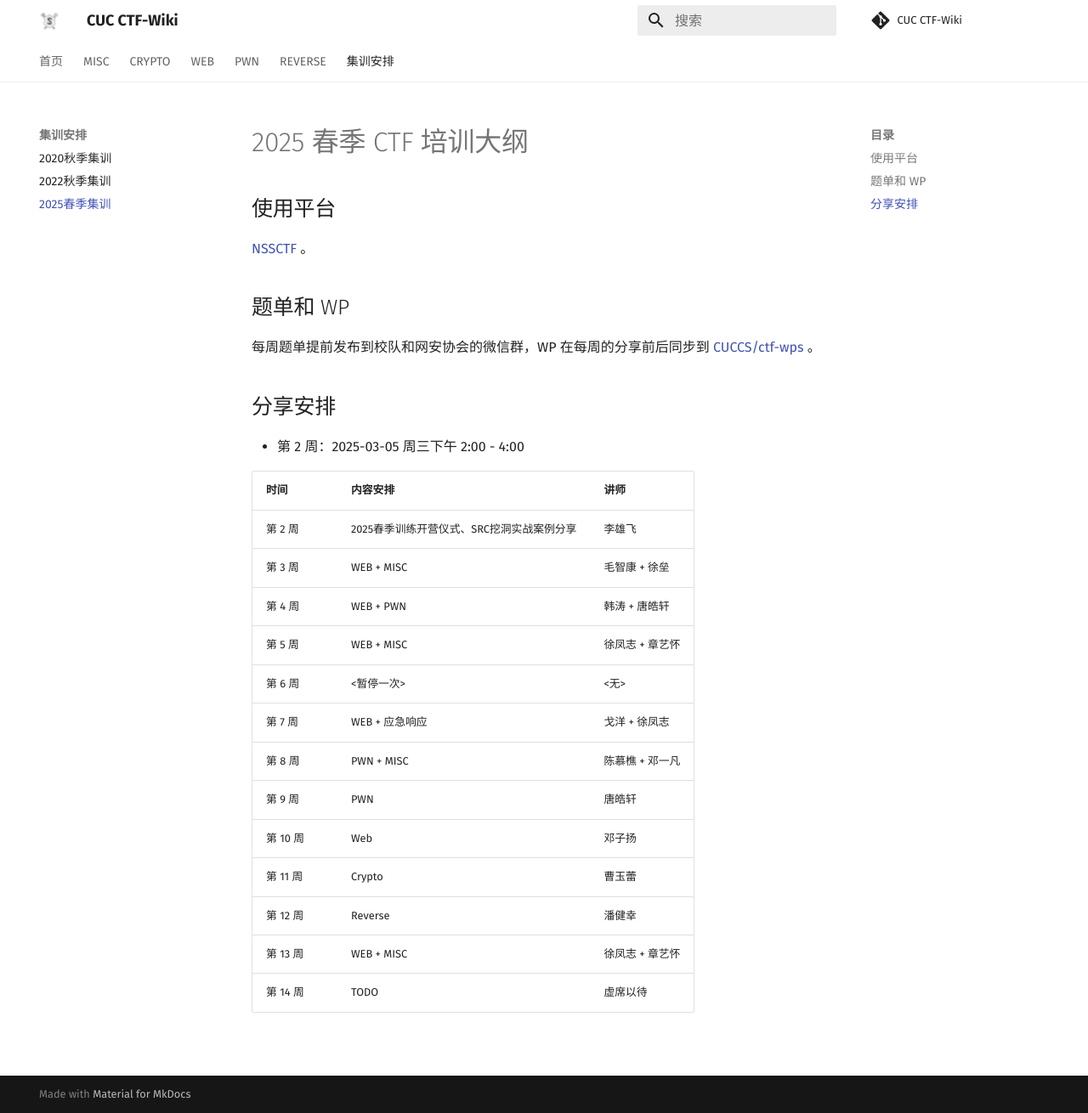
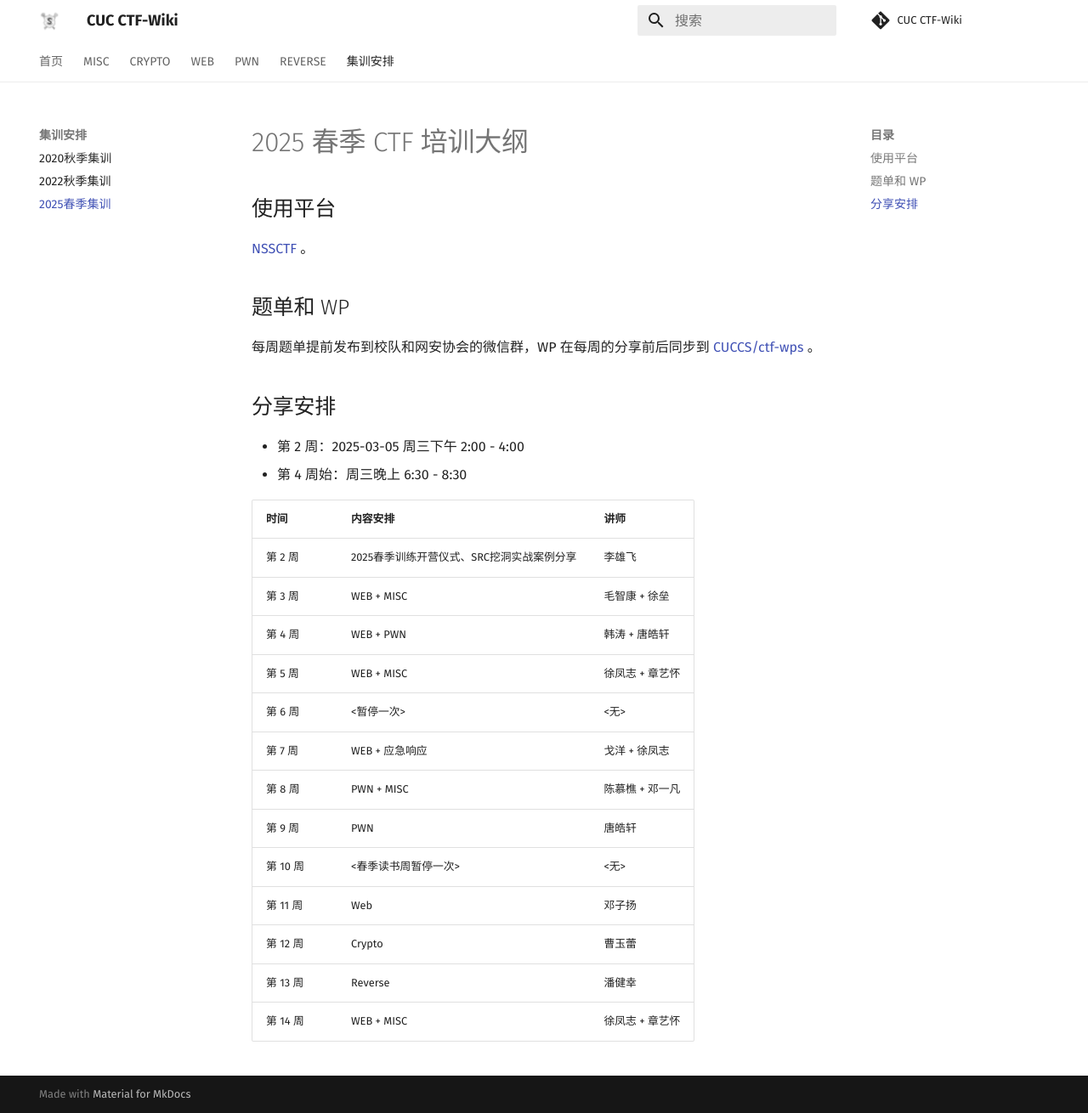
Before and after one commit to CUCCS/ctf-wiki, an MkDocs documentation site: the page built from docs/training/2025Spring/README.md, in a window 1280 px wide and 1310 px high. Shown: the whole window at 85% size. Built offline with MkDocs 1.6.1 and Material for MkDocs 9.7.7, drawn with Linux system fonts in a browser that asks for light colours; comment, search, counter and statistics services are not loaded.

Commit message:
修改活动安排

```diff
--- a/docs/training/2025Spring/README.md
+++ b/docs/training/2025Spring/README.md
@@ -13,6 +13,7 @@
 ## 分享安排
 
 - 第 2 周：2025-03-05 周三下午 2:00 - 4:00
+- 第 4 周始：周三晚上 6:30 - 8:30
 
 | 时间     | 内容安排                                  | 讲师            |
 | ----     | ----                                      | ----            |
@@ -21,11 +22,11 @@
 | 第 4 周  | WEB + PWN                                 | 韩涛 + 唐皓轩   |
 | 第 5 周  | WEB + MISC                                | 徐凤志 + 章艺怀 |
 | 第 6 周  | <暂停一次>                                | <无>            |
-| 第 7 周  | WEB + 应急响应                             | 戈洋 + 徐凤志   |
+| 第 7 周  | WEB + 应急响应                            | 戈洋 + 徐凤志   |
 | 第 8 周  | PWN + MISC                                | 陈慕樵 + 邓一凡 |
 | 第 9 周  | PWN                                       | 唐皓轩          |
-| 第 10 周 | Web                                      | 邓子扬        |
-| 第 11 周 | Crypto                                     | 曹玉蕾        |
-| 第 12 周 | Reverse                                     | 潘健幸        |
-| 第 13 周 | WEB + MISC                                | 徐凤志 + 章艺怀 |
-| 第 14 周 | TODO                                      | 虚席以待        |
+| 第 10 周 | <春季读书周暂停一次>                      | <无>            |
+| 第 11 周 | Web                                       | 邓子扬          |
+| 第 12 周 | Crypto                                    | 曹玉蕾          |
+| 第 13 周 | Reverse                                   | 潘健幸          |
+| 第 14 周 | WEB + MISC                                | 徐凤志 + 章艺怀 |
```
